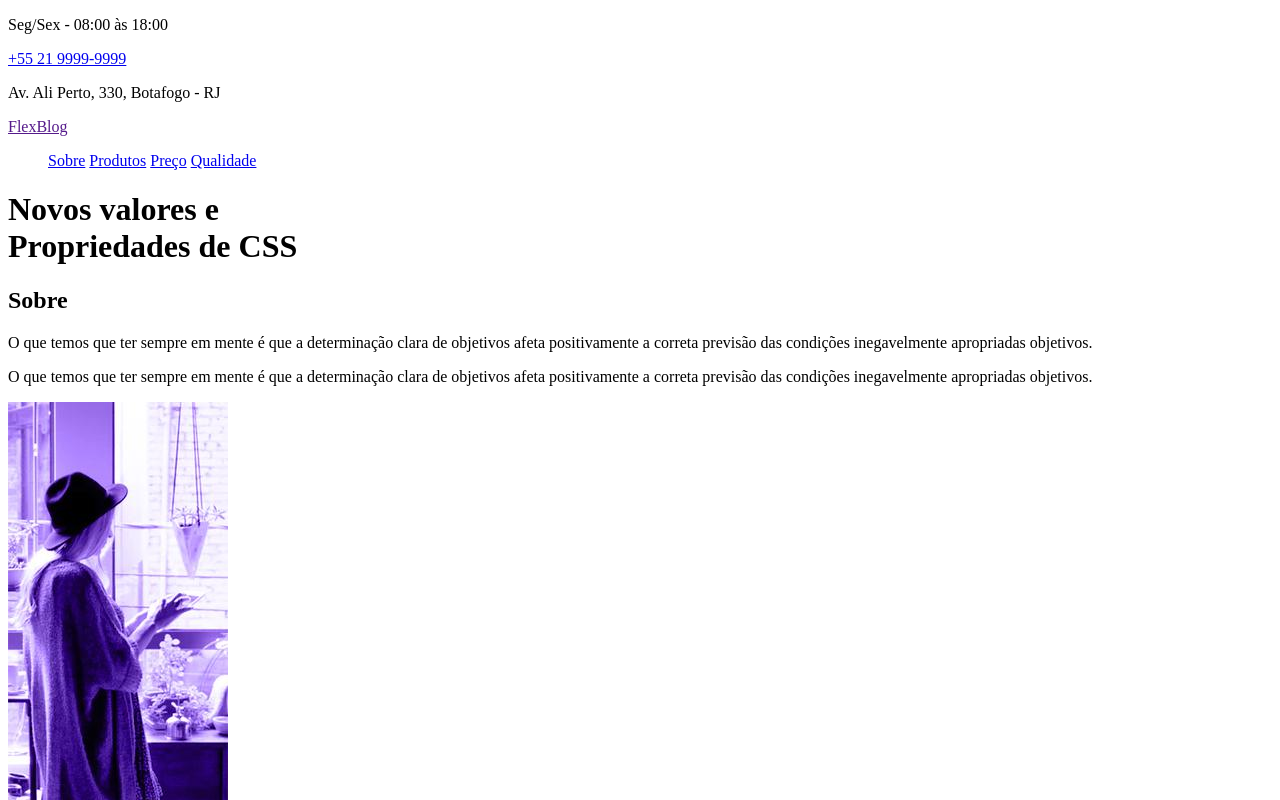
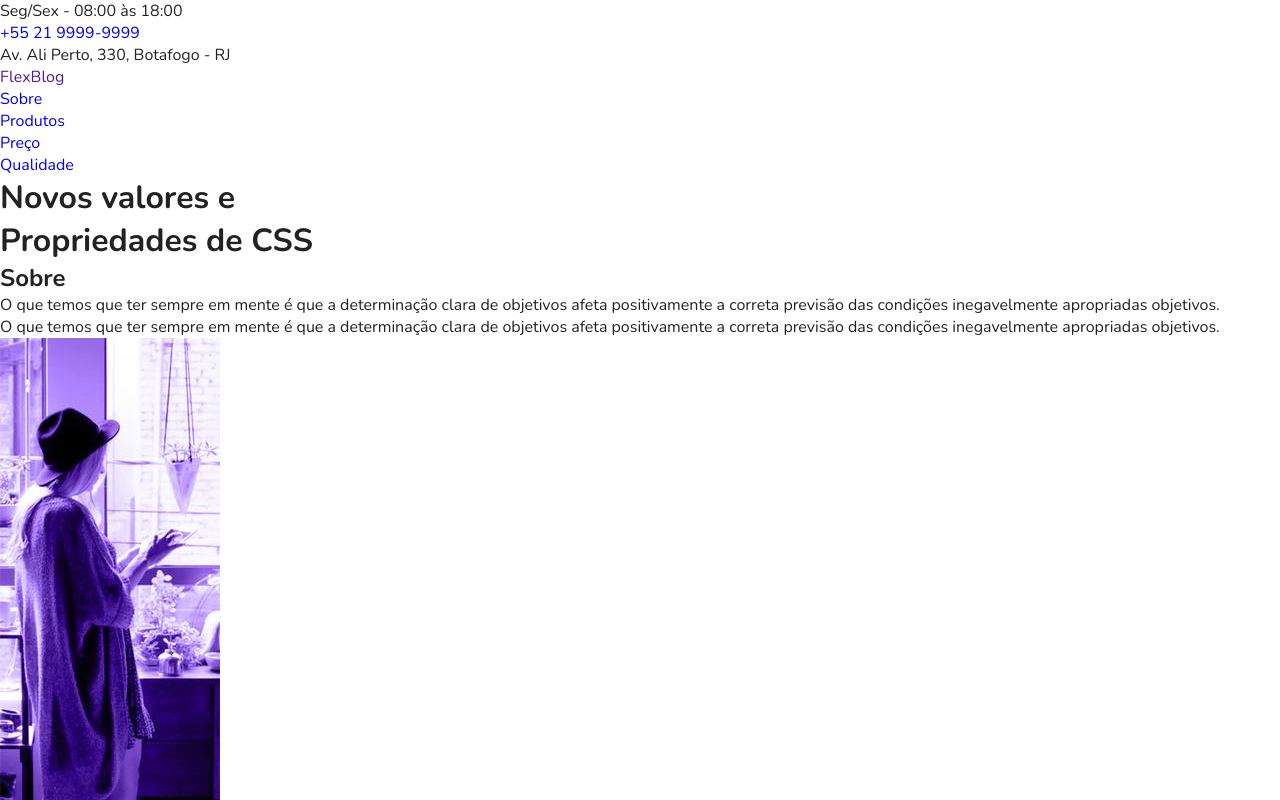
Before and after one commit to gabrieltelesdev/FlexBlog-Origamid, a plain HTML site: page index.html in a window 1280 px wide. Shown: the top 800 px of the page. Drawn offline with nearby package versions, Linux system fonts and the light colour scheme.

Commit message:
Create the css reset

```diff
--- a/css/style.css
+++ b/css/style.css
@@ -0,0 +1,26 @@
+body, h1, h2, p, ul, li, a {
+    margin: 0;
+    padding: 0;
+}
+
+body {
+    font-family: 'Nunito', Helvetica, Arial, sans-serif;
+    color: #222222;
+}
+
+ul {
+    list-style: none;
+}
+
+a {
+    text-decoration: none;
+}
+
+img {
+    display: block;
+    max-width: 100%;
+}
+
+* {
+    box-sizing: border-box;
+}
--- a/index.html
+++ b/index.html
@@ -4,6 +4,8 @@
 <head>
     <meta charset="UTF-8">
     <meta name="viewport" content="width=device-width, initial-scale=1.0, shrink-to-fit=no">
+    <link rel="preconnect" href="https://fonts.gstatic.com">
+    <link href="https://fonts.googleapis.com/css2?family=Nunito:ital,wght@0,400;0,700;1,400&display=swap" rel="stylesheet">
     <link rel="stylesheet" type="text/css" href="css/style.css">
     <title>FlexBlog</title>
 </head>
@@ -25,10 +27,10 @@
             </div>
             <nav>
                 <ul>
-                    <a href="#sobre">Sobre</a>
-                    <a href="#produtos">Produtos</a>
-                    <a href="#preco">Preço</a>
-                    <a href="#qualidade">Qualidade</a>
+                    <li><a href="#sobre">Sobre</a></li>
+                    <li><a href="#produtos">Produtos</a></li>
+                    <li><a href="#preco">Preço</a></li>
+                    <li><a href="#qualidade">Qualidade</a></li>
                 </ul>
             </nav>
         </div>
```
